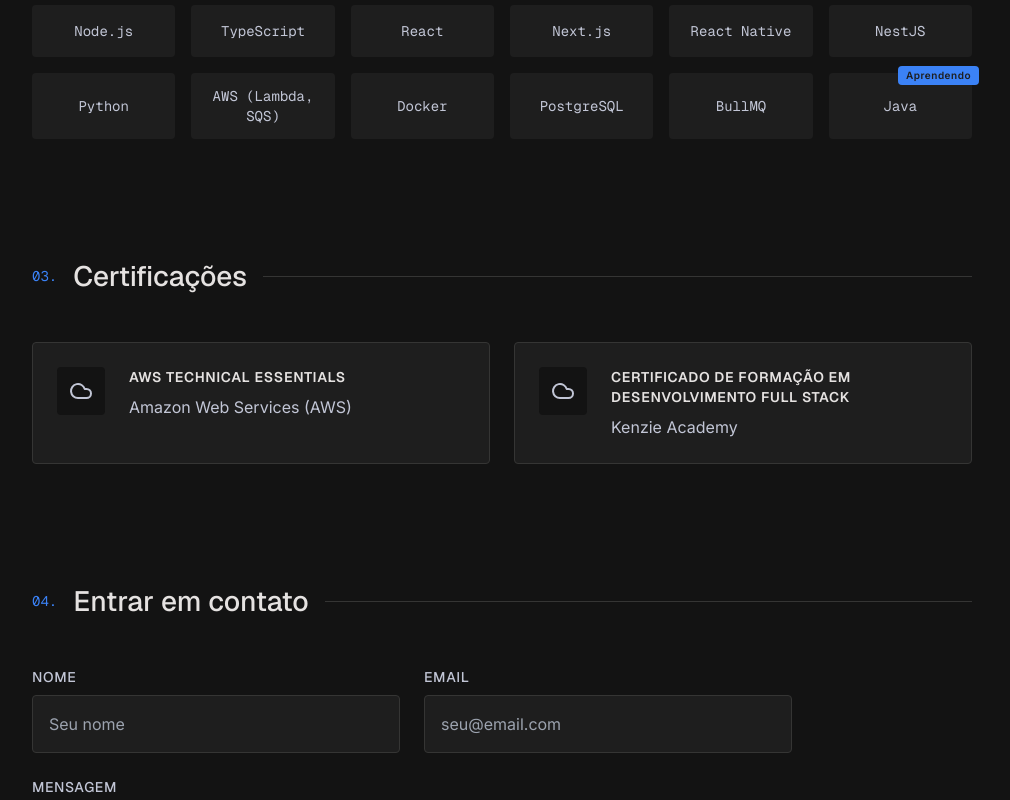
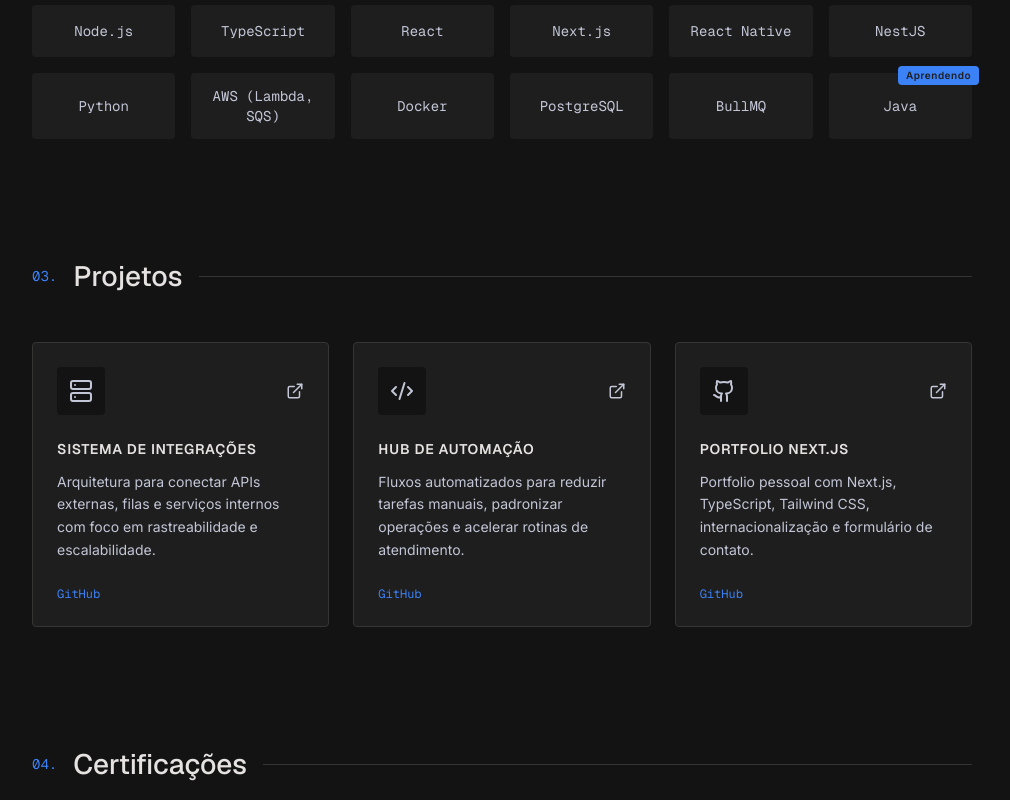
Before and after one commit to leonardomarchioro/portfolio, a Next.js app: page / in a window 1280 px wide. Shown: the part 1420-2220 px from the top of the page, without its empty margins (138-1148 px from the left). Built offline with nearby package versions, Linux system fonts and the light colour scheme; no server answers.

Commit message:
feat: add projects section

```diff
--- a/src/app/page.tsx
+++ b/src/app/page.tsx
@@ -4,6 +4,7 @@
 import { Footer } from "@/components/Footer";
 import { Header } from "@/components/Header";
 import { HeroSection } from "@/components/HeroSection";
+import { ProjectsSection } from "@/components/ProjectsSection";
 import { TechSection } from "@/components/TechSection";
 import { getTranslation } from "@/i18n";
 import type { Metadata } from "next";
@@ -34,6 +35,7 @@
         <HeroSection content={t.hero} />
         <AboutSection content={t.sections.about} />
         <TechSection content={t.sections.tech} items={g.techStack} learning={t.sections.tech.learning} />
+        <ProjectsSection content={t.sections.projects} items={g.projects} />
         <CertificationsSection content={t.sections.certifications} items={g.certifications} />
         <ContactForm content={t.sections.contact} formId={formId} />
       </main>
--- /dev/null
+++ b/src/components/ProjectsSection.tsx
@@ -0,0 +1,63 @@
+import { Code2, ExternalLink, Github, Server } from "lucide-react";
+import type { Generals } from "@/i18n/generals";
+import type { Dictionary } from "@/i18n/pt-BR";
+import { SectionHeading } from "./SectionHeading";
+
+type ProjectsSectionProps = {
+  content: Dictionary["sections"]["projects"];
+  items: Generals["projects"];
+};
+
+const icons = {
+  code: Code2,
+  github: Github,
+  server: Server,
+} as const;
+
+export function ProjectsSection({ content, items }: ProjectsSectionProps) {
+  return (
+    <section
+      className="mx-auto w-full max-w-container px-gutter pt-[120px] md:px-20 max-[520px]:pt-20"
+      id="projects"
+    >
+      <SectionHeading number={content.number} title={content.title} />
+      <div className="grid grid-cols-1 gap-6 md:grid-cols-3">
+        {items.map((item) => {
+          const Icon = icons[item.icon];
+
+          return (
+            <a
+              aria-label={`${item.title} - GitHub`}
+              className="group flex min-h-[220px] flex-col rounded border border-surface-muted bg-surface-raised p-6 transition-colors hover:border-primary"
+              href={item.href}
+              key={item.title}
+              rel="noreferrer"
+              target="_blank"
+            >
+              <div className="mb-6 flex items-center justify-between">
+                <div
+                  className="inline-flex size-12 items-center justify-center rounded bg-background text-text-muted transition-colors group-hover:text-primary"
+                  aria-hidden="true"
+                >
+                  <Icon size={24} />
+                </div>
+                <ExternalLink
+                  aria-hidden="true"
+                  className="text-text-muted transition-colors group-hover:text-primary"
+                  size={18}
+                />
+              </div>
+              <h4 className="mb-3 font-display text-sm font-semibold uppercase tracking-[0.05em] text-text">
+                {item.title}
+              </h4>
+              <p className="m-0 flex-1 text-sm leading-relaxed text-text-muted">
+                {item.description}
+              </p>
+              <span className="mt-6 font-code text-xs text-primary">GitHub</span>
+            </a>
+          );
+        })}
+      </div>
+    </section>
+  );
+}
--- a/src/i18n/en.ts
+++ b/src/i18n/en.ts
@@ -7,6 +7,7 @@
   nav: [
     { label: "About", href: "#about" },
     { label: "Tech", href: "#tech" },
+    { label: "Projects", href: "#projects" },
     { label: "Certifications", href: "#certifications" },
     { label: "Contact", href: "#contact-form" },
   ],
@@ -30,12 +31,16 @@
       title: "Tech Stack",
       learning: "Learning",
     },
+    projects: {
+      number: "03.",
+      title: "Projects",
+    },
     certifications: {
-      number: "03.",
-      title: "Certifications"
+      number: "04.",
+      title: "Certifications",
     },
     contact: {
-      number: "04.",
+      number: "05.",
       title: "Get in touch",
       fields: {
         name: {
--- a/src/i18n/generals.ts
+++ b/src/i18n/generals.ts
@@ -17,6 +17,29 @@
     { name: "PostgreSQL", learning: false },
     { name: "BullMQ", learning: false },
     { name: "Java", learning: true },
+  ],
+  projects: [
+    {
+      title: "Sistema de Integrações",
+      description:
+        "Arquitetura para conectar APIs externas, filas e serviços internos com foco em rastreabilidade e escalabilidade.",
+      href: "https://github.com/leonardomarchioro",
+      icon: "server",
+    },
+    {
+      title: "Hub de Automação",
+      description:
+        "Fluxos automatizados para reduzir tarefas manuais, padronizar operações e acelerar rotinas de atendimento.",
+      href: "https://github.com/leonardomarchioro",
+      icon: "code",
+    },
+    {
+      title: "Portfolio Next.js",
+      description:
+        "Portfolio pessoal com Next.js, TypeScript, Tailwind CSS, internacionalização e formulário de contato.",
+      href: "https://github.com/leonardomarchioro",
+      icon: "github",
+    },
   ],
   certifications: [
     {
--- a/src/i18n/pt-BR.ts
+++ b/src/i18n/pt-BR.ts
@@ -7,6 +7,7 @@
   nav: [
     { label: "Sobre", href: "#about" },
     { label: "Tech", href: "#tech" },
+    { label: "Projetos", href: "#projects" },
     { label: "Certificações", href: "#certifications" },
     { label: "Contato", href: "#contact-form" },
   ],
@@ -30,12 +31,16 @@
       title: "Tech Stack",
       learning: "Aprendendo",
     },
+    projects: {
+      number: "03.",
+      title: "Projetos",
+    },
     certifications: {
-      number: "03.",
+      number: "04.",
       title: "Certificações",
     },
     contact: {
-      number: "04.",
+      number: "05.",
       title: "Entrar em contato",
       fields: {
         name: {
```
Also changed, not shown: 2 other files (tests, documents, lock files or other folders).
